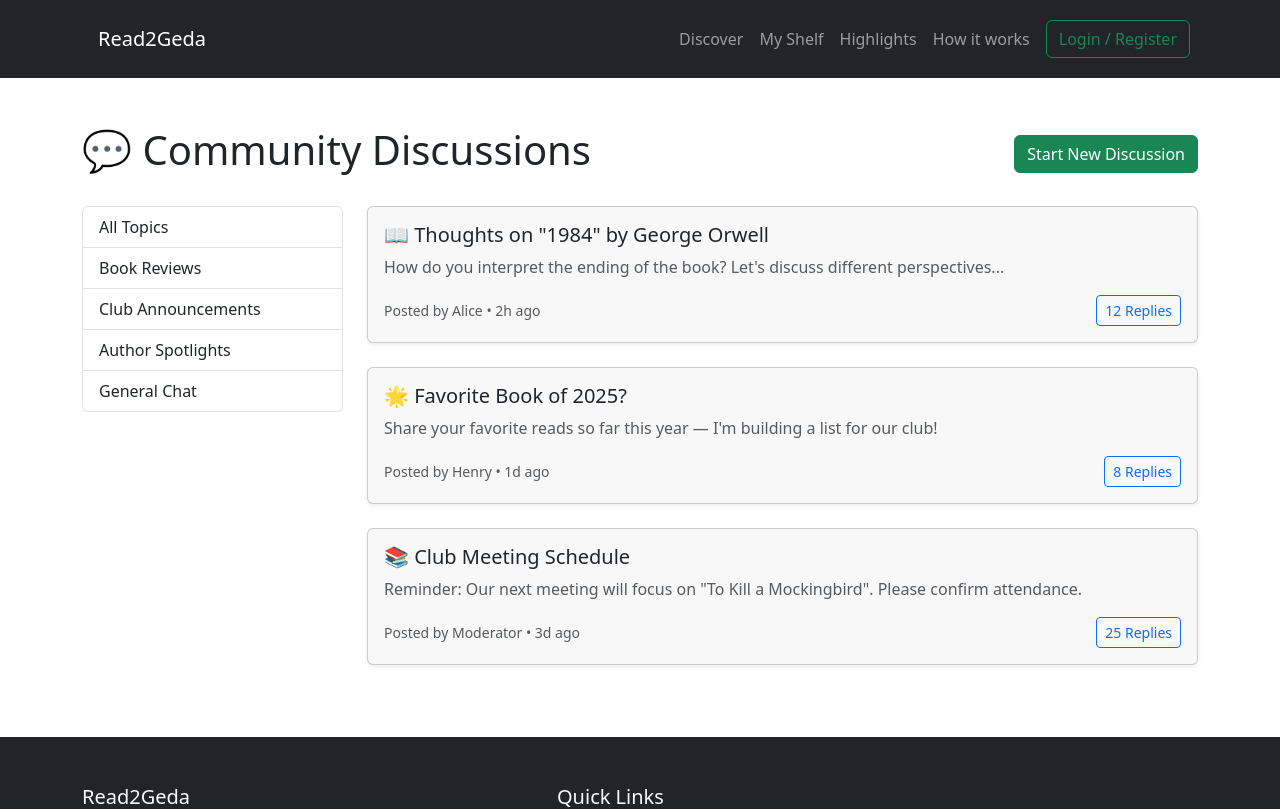
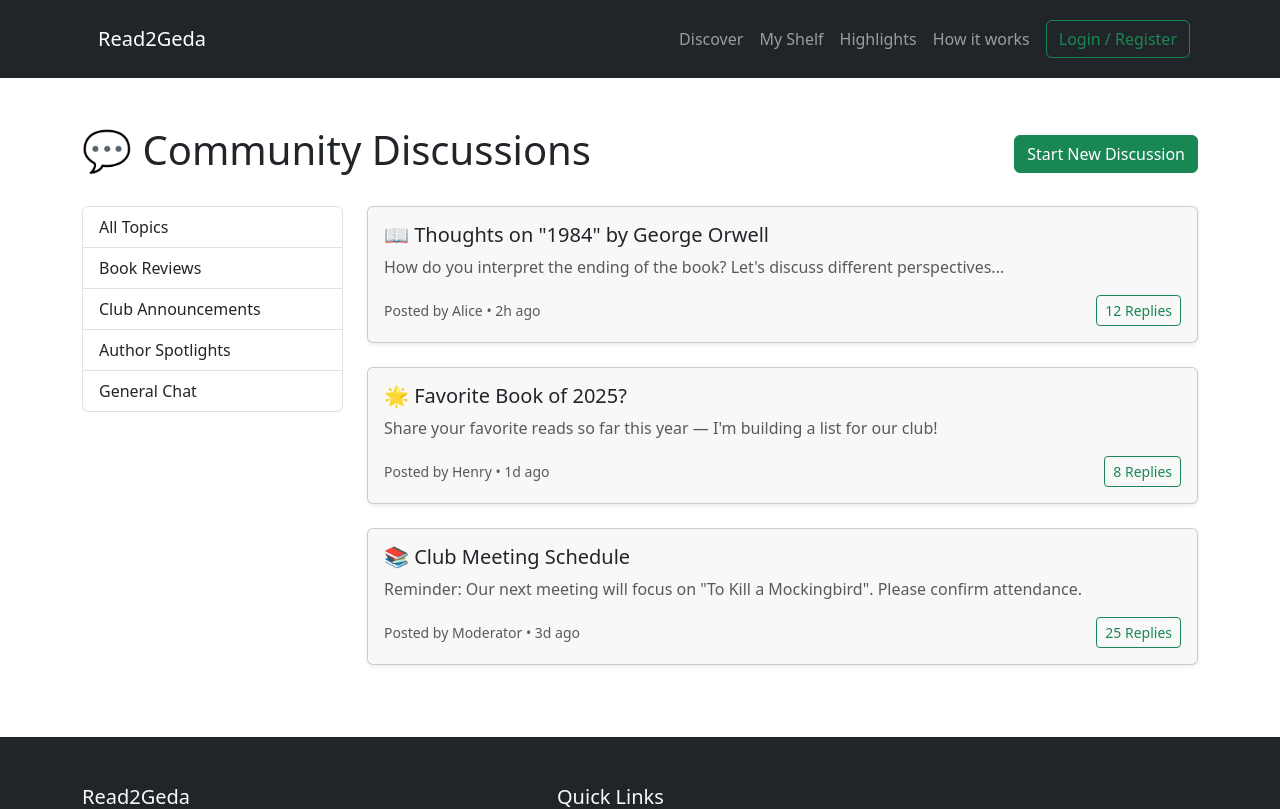
Before and after one commit to Orjihenry/Read2Geda, a React (Vite) app: page /discussions in a window 1280 px wide. Shown: the top 809 px of the page. Built offline with nearby package versions, Linux system fonts and the light colour scheme.

Commit message:
Updated image file input

```diff
--- a/src/components/ClubCard/ClubCard.tsx
+++ b/src/components/ClubCard/ClubCard.tsx
@@ -37,7 +37,7 @@ export default function ClubCard({ index, item}: clubCardProps ) {
             <div className="d-flex text-start align-items-center">
               <div className="flex-shrink-0 me-3">
                 <img
-                  src={item.imageUrl}
+                  src={item.imageUrl?.toString()}
                   alt={item.name}
                   className="rounded-circle me-3"
                   style={{ width: "70px", height: "70px", maxWidth: "70px" }}
--- a/src/pages/CreateClub/CreateClub.tsx
+++ b/src/pages/CreateClub/CreateClub.tsx
@@ -19,7 +19,6 @@ export default function CreateClub() {
     setMeetingPlatform,
     isPublic,
     setIsPublic,
-    imageUrl,
     setImageUrl,
     errMsg,
     success,
@@ -152,16 +151,15 @@ export default function CreateClub() {
 
             <div className="col-12">
               <label htmlFor="imageUrl" className="form-label fw-bold">
-                Club Image URL
+                Club Image
               </label>
               <input
-                type="text"
+                type="file"
                 className="form-control"
                 id="imageUrl"
                 name="imageUrl"
-                placeholder="Paste image link or leave blank for default"
-                onChange={(e) => setImageUrl(e.target.value)}
-                value={imageUrl}
+                placeholder="Select image"
+                onChange={(e) => setImageUrl(e.target.files?.[0] || null)}
               />
             </div>
 
--- a/src/pages/Discussions/Discussions.tsx
+++ b/src/pages/Discussions/Discussions.tsx
@@ -45,7 +45,7 @@ export default function Discussions() {
                 </p>
                 <div className="d-flex justify-content-between align-items-center">
                   <small className="text-muted">Posted by Alice • 2h ago</small>
-                  <button className="btn btn-sm btn-outline-primary">
+                  <button className="btn btn-sm btn-outline-success">
                     12 Replies
                   </button>
                 </div>
@@ -61,7 +61,7 @@ export default function Discussions() {
                 </p>
                 <div className="d-flex justify-content-between align-items-center">
                   <small className="text-muted">Posted by Henry • 1d ago</small>
-                  <button className="btn btn-sm btn-outline-primary">
+                  <button className="btn btn-sm btn-outline-success">
                     8 Replies
                   </button>
                 </div>
@@ -77,7 +77,7 @@ export default function Discussions() {
                 </p>
                 <div className="d-flex justify-content-between align-items-center">
                   <small className="text-muted">Posted by Moderator • 3d ago</small>
-                  <button className="btn btn-sm btn-outline-primary">
+                  <button className="btn btn-sm btn-outline-success">
                     25 Replies
                   </button>
                 </div>
```
